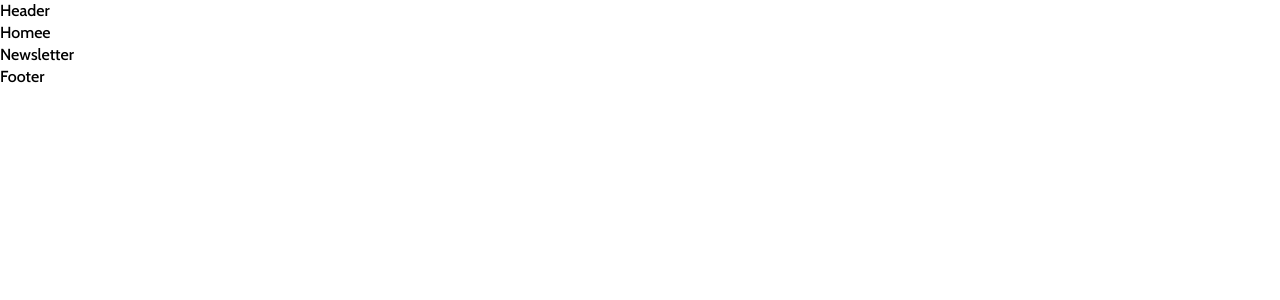
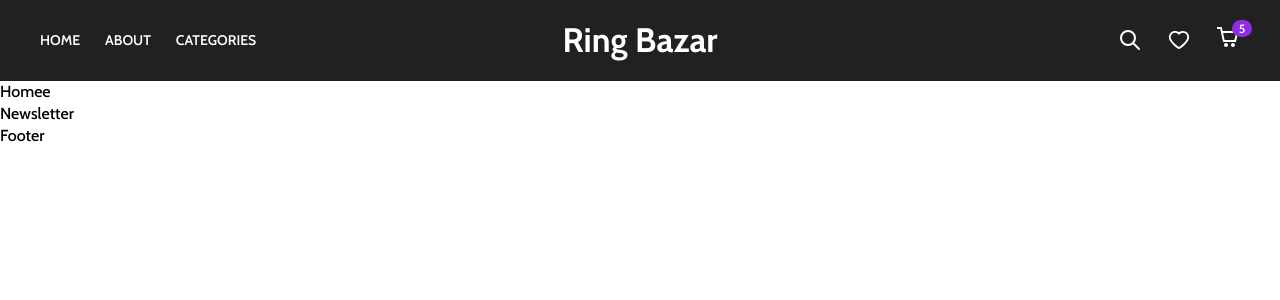
Before and after one commit to Awais-Ansarii/ecommerce-app, a React (Create React App) app: page / in a window 1280 px wide. Shown: the top 300 px of the page. Built offline with nearby package versions, Linux system fonts and the light colour scheme.

Commit message:
created header section and made header responsive

```diff
--- a/src/components/Header/Header.jsx
+++ b/src/components/Header/Header.jsx
@@ -1,6 +1,58 @@
+import { useEffect, useState, useContext } from "react";
+import { useNavigate } from "react-router-dom";
+import { TbSearch } from "react-icons/tb";
+import { CgShoppingCart } from "react-icons/cg";
+import { AiOutlineHeart } from "react-icons/ai";
+
+import Search from "../Search/Search";
+import { Context } from "../../utils/context";
+import Cart from "../Cart/Cart";
+
 import "./Header.scss";
+
 const Header = () => {
-    return <div>Header</div>;
+  const [scrolled, setScrolled] = useState(false);
+  const [searchModal, setSearchModal] = useState(false);
+  const navigate = useNavigate();
+
+  const handleScroll = () => {
+    const offset = window.scrollY;
+
+    if (offset > 200) {
+      // if we scrolled 200px from top then
+      setScrolled(true);
+    } else {
+      setScrolled(false);
+    }
+  };
+
+  //handling scroll event to make header sticky at top
+  useEffect(() => {
+    window.addEventListener("scroll", handleScroll);
+  }, []);
+
+  return (
+    <header className={`main-header ${scrolled ? "sticky-header" : ""}`}>
+      <div className="header-content">
+        <ul className="left">
+          <li> Home</li>
+          <li>About </li>
+          <li>Categories</li>
+        </ul>
+
+        <div className="center">Ring Bazar</div>
+
+        <div className="right">
+          <TbSearch />
+          <AiOutlineHeart />
+          <span className="cart-icon">
+            <CgShoppingCart />
+            <span>5</span>
+          </span>
+        </div>
+      </div>
+    </header>
+  );
 };
 
 export default Header;
--- a/src/components/Header/Header.scss
+++ b/src/components/Header/Header.scss
@@ -1 +1,116 @@
 @import "../../css-config/mixins.scss";
+
+.main-header {
+  width: 100%;
+  padding: 0 20px;
+  z-index: 99;
+  background-color: #212121;
+  color: white;
+  border-bottom: 1px solid;
+  border-color: rgba(0, 0, 0, 0.1);
+
+  @include md {
+    padding: 0 40px;
+  }
+  .header-content {
+    display: flex;
+    justify-content: space-between;
+    align-items: center;
+    height: 50px;
+    max-width: 1200px;
+    margin: 0 auto;
+
+    @include md {
+      height: 80px;
+    }
+
+    .left {
+      list-style-type: none;
+      display: none;
+      gap: 25px;
+
+      @include md {
+        display: flex;
+      }
+
+      li {
+        font-size: 14px;
+        font-weight: 600;
+        text-transform: uppercase;
+        cursor: pointer;
+
+        &:hover {
+          opacity: 0.6;
+        }
+      }
+    }
+
+    .center {
+      font-size: 22px;
+      font-weight: 700;
+      cursor: pointer;
+      @include md {
+        font-size: 34px;
+        position: absolute;
+        left: 50%;
+        transform: translateX(-50%);
+      }
+    }
+
+    .right {
+      display: flex;
+      align-items: center;
+      gap: 20px;
+    @include md {
+            gap: 25px;
+        }
+      svg {
+        font-size: 20px;
+        cursor: pointer;
+        @include md {
+                font-size: 24px;
+            }
+        &:hover {
+          opacity: 0.6;
+        }
+      }
+      .cart-icon {
+        position: relative;
+
+        span {
+          min-width: 20px;
+          text-align: center;
+          background: #8e2de2;
+          padding: 2.5px;
+          position: absolute;
+          top: -5px;
+          right: -12px;
+          font-size: 12px;
+          line-height: 1;
+          border-radius: 10px;
+        }
+      }
+    }
+  }
+
+  &.sticky-header {
+      background-color: #212121;
+      color: white;
+      position: sticky;
+      top: 0;
+      transform: translateY(-60px);
+      animation: StickyHeader 0.3s ease forwards;
+  }
+
+
+}
+
+@keyframes StickyHeader {
+    0% {
+        transform: translateY(-60px);
+    }
+
+    100% {
+        transform: translateY(0);
+    }
+}
--- a/src/components/Header/Search/Search.scss
+++ /dev/null
@@ -1 +0,0 @@
-@import "../../../css-config/mixins.scss";
--- a/src/components/Home/Home.jsx
+++ b/src/components/Home/Home.jsx
@@ -1,6 +1,8 @@
 import "./Home.scss";
 const Home = () => {
-  return <div>Homee</div>;
+  return (
+    <div className="home">Homee</div>
+  )
 };
 
 export default Home;
--- /dev/null
+++ b/src/components/Search/Search.scss
@@ -0,0 +1 @@
+@import "../../css-config/mixins.scss";
--- a/src/utils/context.js
+++ b/src/utils/context.js
@@ -1,11 +1,11 @@
-import { createContext } from "react";
+import { createContext, useState } from "react";
 
 export const Context = createContext();
 // created and exported context api
 
 const AppContext = ({ children }) => {
-    const value = "My Context Value";
-    return <Context.Provider value={value}>{children}</Context.Provider>;
+  const value = "My Context Value";
+  return <Context.Provider value={value}>{children}</Context.Provider>;
 };
 
 //provided context to our app component
```
Also changed, not shown: src/components/Search/Search.jsx (renamed from src/components/Header/Search/Search.jsx).
